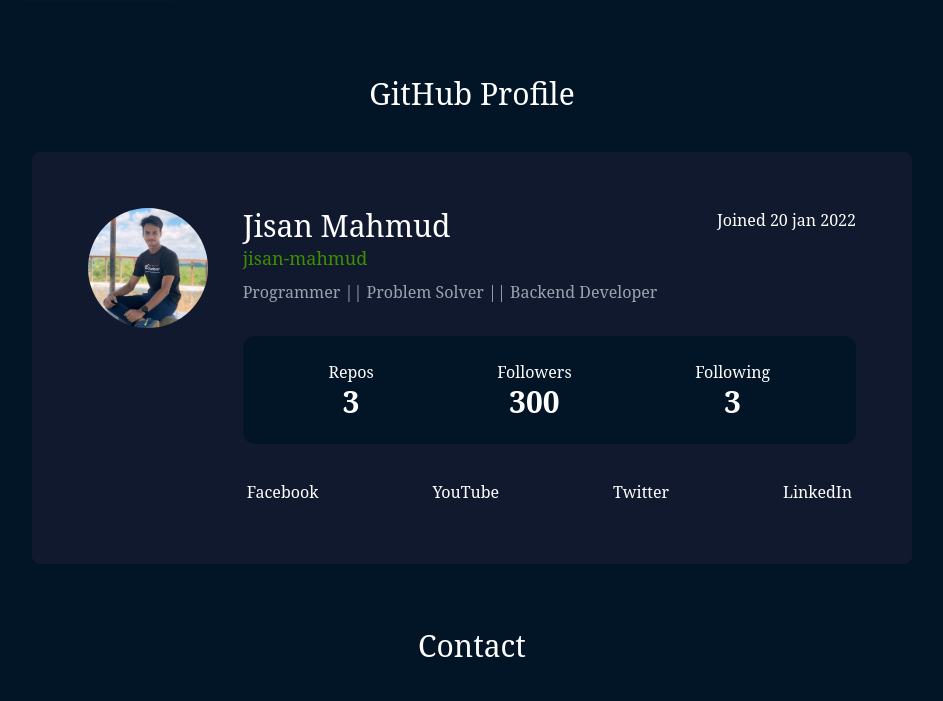
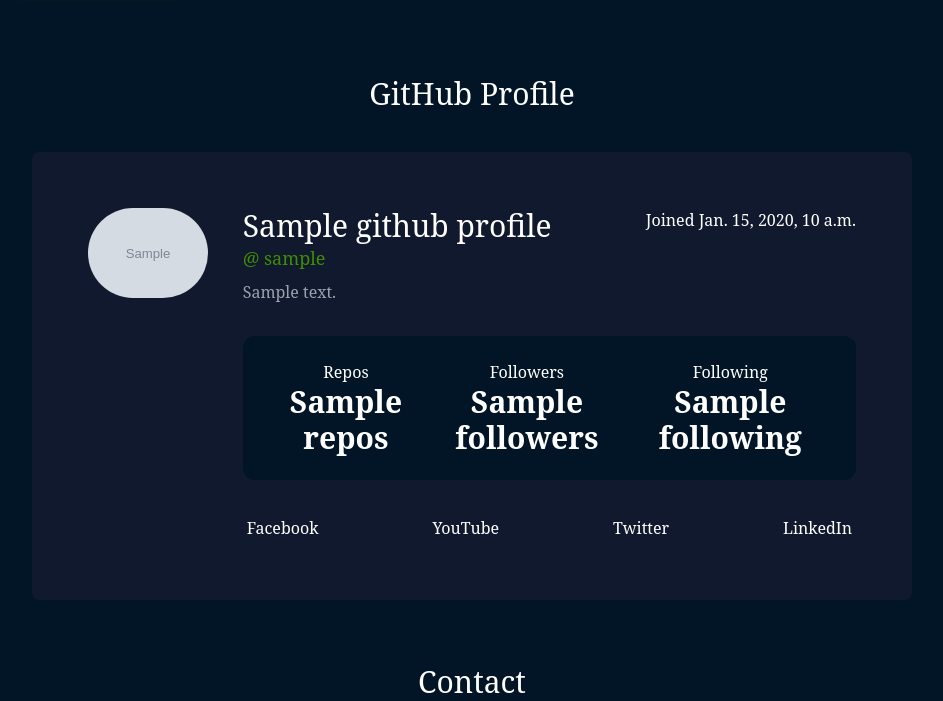
Before and after one commit to jisan-mahmud/portfolio, a Django app: template home/templates/home/index.html in a window 1280 px wide. Shown: the part 1743-2444 px from the top of the page, without its empty margins (168-1111 px from the left). Run offline with Django 5.2, Linux system fonts and the light colour scheme; data comes from the database, SQL or seed files in the repository; the template is opened without the code that fills it: values that come from a table or form of the project are taken from there, most other values are stand-ins (such as "Sample title", 1, 10 or a date in 2020); grey boxes marked "Sample" are stand-in pictures; style sheets or scripts are compiled from the project's sources; parts of the project's set-up code (start-up, migrations or seed data) failed here and were passed over; some libraries are stand-ins or nearby versions.

Commit message:
fetch data from github and show in frontend

```diff
--- a/home/templates/home/index.html
+++ b/home/templates/home/index.html
@@ -82,12 +82,13 @@
     {% endif %}
 
     <!-- github profie -->
+    {% if github_profile %}
     <div id="github_profile" class="mt-20">
         <h1 class="text-3xl text-center mb-10">GitHub Profile</h1>
         <div class="flex md:gap-6 lg:gap-8 gap-3 bg-[#241f3775] md:p-14 p-6 rounded-lg justify-center duration-[600ms] taos:[transform:perspective(2500px)_rotateX(100deg)] taos:invisible taos:[backface-visibility:hidden]" data-taos-offset="100">
             <!-- left side content -->
         <div class="w-2/12 hidden sm:block">
-            <img class="md:w-[110px] lg:w-[120px] w-[70px] rounded-full" src="{% static 'images/jisan.jpg' %}" alt="">
+            <img class="md:w-[110px] lg:w-[120px] w-[70px] rounded-full" src="{{github_profile.image}}" alt="">
         </div>
 
         <!-- right side content -->
@@ -97,17 +98,17 @@
                 <!-- right section -->
                 <div>
                     <div class="flex items-center gap-3">
-                        <img class="w-[50px] h-[50px] sm:hidden block rounded-full" src="{% static 'images/jisan.jpg' %}" alt="Jisan Mahmud">
+                        <img class="w-[50px] h-[50px] sm:hidden block rounded-full" src="{{github_profile.image}}" alt="Jisan Mahmud">
                         <div class="w-full">
-                            <h1 class="text-xl sm:text-2xl md:text-3xl">Jisan Mahmud</h1>
-                            <a href="#" class="text-sm sm:text-base md:text-lg">jisan-mahmud</a>
+                            <h1 class="text-xl sm:text-2xl md:text-3xl">{{github_profile.name}}</h1>
+                            <a href="#" class="text-sm sm:text-base md:text-lg">@ {{github_profile.user_name}}</a>
                         </div>
                     </div>
-                    <p class="mt-2 text-gray-400 sm:text-base text-xs">Programmer || Problem Solver || Backend Developer</p>
+                    <p class="mt-2 text-gray-400 sm:text-base text-xs">{{github_profile.bio}}</p>
                 </div>
                 <!-- left section -->
                 <div>
-                    <span class="sm:text-base text-xs">Joined 20 jan 2022</span>
+                    <span class="sm:text-base text-xs">Joined {{github_profile.joining_date}}</span>
                 </div>
             </div>
             <!-- reopository, follwers and following section -->
@@ -115,17 +116,17 @@
                 <!-- repository -->
                 <div class="">
                     <span class="sm:text-base text-sm">Repos</span><br>
-                    <b class="md:text-3xl sm:text-xl text-base p-0">3</b>
+                    <b class="md:text-3xl sm:text-xl text-base p-0">{{github_profile.repos}}</b>
                 </div>
                 <!-- followers -->
                 <div class="">
                     <span class="sm:text-base text-sm">Followers</span><br>
-                    <b class="md:text-3xl sm:text-xl text-base p-0">300</b>
+                    <b class="md:text-3xl sm:text-xl text-base p-0">{{github_profile.followers}}</b>
                 </div class="">
                 <!-- following -->
                 <div class="!text-sm">
                     <span class="sm:text-base text-sm">Following</span><br>
-                    <b class="md:text-3xl sm:text-xl text-base p-0">3</b>
+                    <b class="md:text-3xl sm:text-xl text-base p-0">{{github_profile.following}}</b>
                 </div>
             </div>
             <!-- Extra link -->
@@ -138,6 +139,7 @@
         </div>
         </div>
     </div>
+    {% endif %}
 
     <!-- contact section -->
     <div class="mt-16">
@@ -156,7 +158,8 @@
             </div>
             <!-- contect form -->
             <div id="contact" class="sm:w-3/5 delay-[300ms] duration-[600ms] taos:translate-x-[200px] taos:opacity-0" data-taos-offset="100">
-                <form class="text-white">
+                <form class="text-white" method="POST">
+                    {% csrf_token %}
                     <div class="flex mt-4 mb-4 gap-4">
                         <input class="w-full p-3 rounded-lg focus:outline-none shadow bg-[#241f3775] border border-neutral-600" type="text" placeholder="First Name">
                         <input class="w-full p-3 rounded-lg focus:outline-none shadow bg-[#241f3775] border border-neutral-600" type="text" placeholder="Last Name">
```
Also changed, not shown: home/github_api_call.py (added, +27 -0 lines), home/views.py (+10 -2 lines), home/models.py (line endings or trailing spaces).
